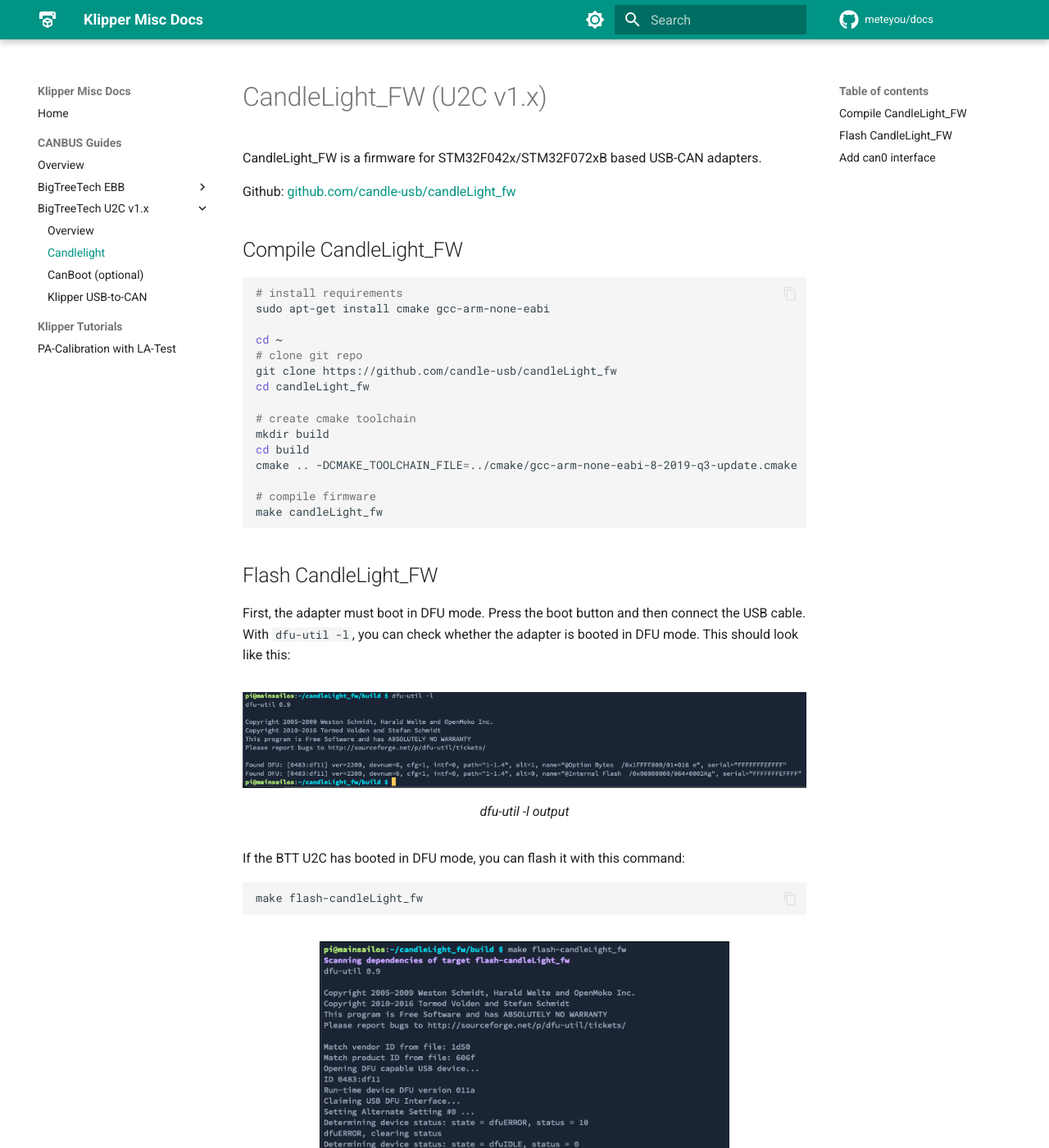
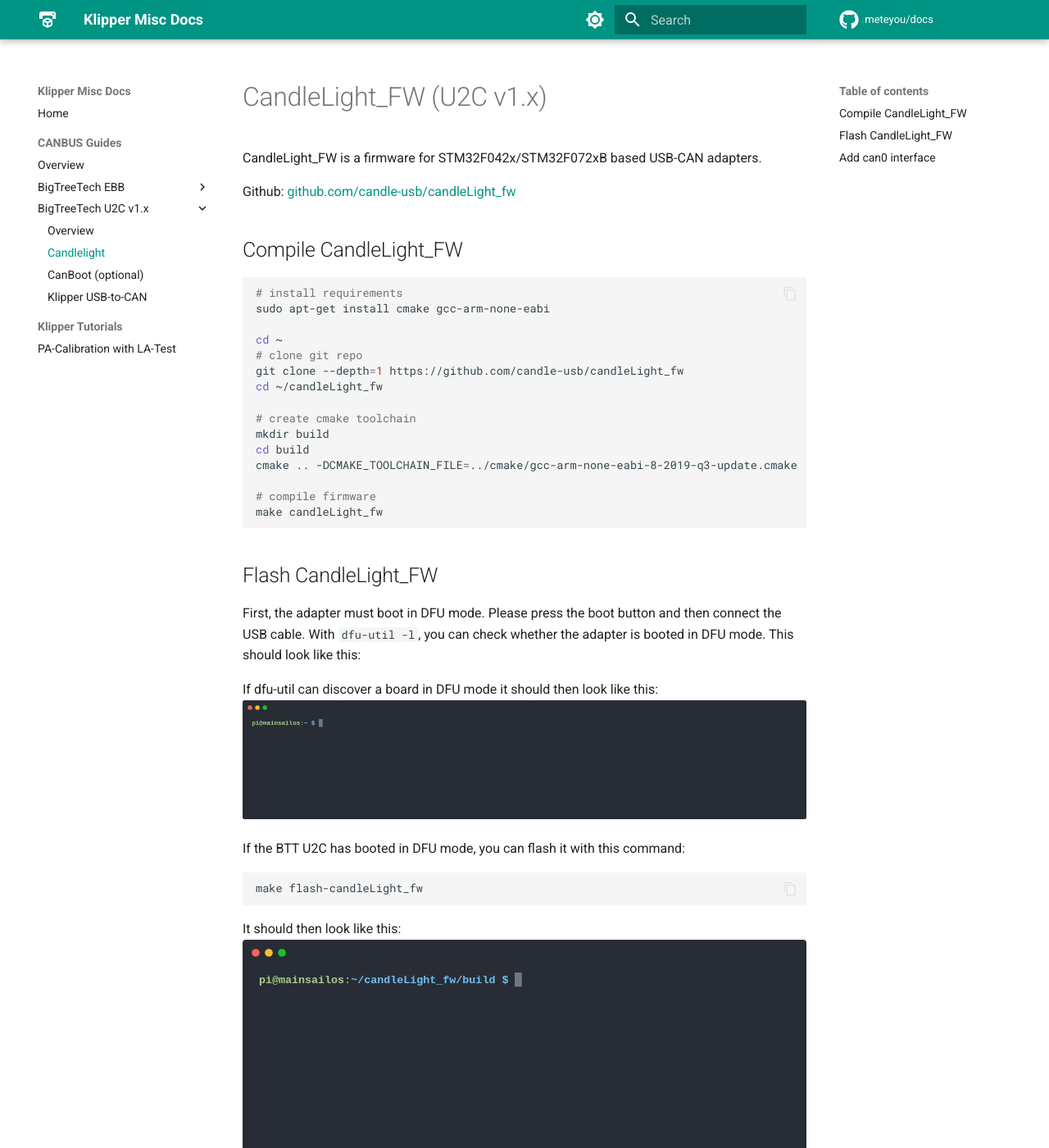
Before and after one commit to meteyou/docs, an MkDocs documentation site: the page built from docs/btt-u2c-v1.x/candlelight.md, in a window 1280 px wide and 1400 px high. Shown: the whole window at 82% size. Built offline with MkDocs 1.6.1 and Material for MkDocs 9.7.7, drawn with Linux system fonts in a browser that asks for light colours; comment, search, counter and statistics services are not loaded; some of the changed text lies outside the part shown.

Commit message:
docs: add BTT U2C v1.x candlelight guide
Signed-off-by: Stefan Dej <meteyou@gmail.com>

````diff
--- a/docs/btt-u2c-v1.x/candlelight.md
+++ b/docs/btt-u2c-v1.x/candlelight.md
@@ -11,8 +11,8 @@
 
 cd ~
 # clone git repo
-git clone https://github.com/candle-usb/candleLight_fw
-cd candleLight_fw
+git clone --depth=1 https://github.com/candle-usb/candleLight_fw
+cd ~/candleLight_fw
 
 # create cmake toolchain
 mkdir build
@@ -24,13 +24,11 @@
 ```
 
 ## Flash CandleLight_FW
-First, the adapter must boot in DFU mode. Press the boot button and then connect the USB cable. With `dfu-util -l`,
-you can check whether the adapter is booted in DFU mode. This should look like this:
+First, the adapter must boot in DFU mode. Please press the boot button and then connect the USB cable. With
+`dfu-util -l`, you can check whether the adapter is booted in DFU mode. This should look like this:
 
-<figure markdown>
-  ![dfu-util-list](img/dfu-util-list.png){ width="800" }
-  <figcaption>dfu-util -l output</figcaption>
-</figure>
+If dfu-util can discover a board in DFU mode it should then look like this:
+![dfu-util -l output](img/dfu-util_-l.svg)
 
 If the BTT U2C has booted in DFU mode, you can flash it with this command:
 
@@ -38,10 +36,8 @@
 make flash-candleLight_fw
 ```
 
-<figure markdown>
-  ![make flash-candlelight](img/flash-candlelight.png){ width="500" }
-  <figcaption>make flash-candleLight_fw output</figcaption>
-</figure>
+It should then look like this:
+![flash candlelight](img/flash_candlelight.svg)
 
 ## Add can0 interface
 
````
Also changed, not shown: other parts of docs/btt-u2c-v1.x/candlelight.md (+4 -4 lines), docs/btt-u2c-v1.x/index.md (+9 -0 lines), docs/btt-u2c-v1.x/img/dfu-util-list.png (deleted), docs/btt-u2c-v1.x/img/dfu-util_-l.svg (added), docs/btt-u2c-v1.x/img/flash-candlelight.png (deleted), docs/btt-u2c-v1.x/img/flash_candlelight.svg (added), 4 other files.
